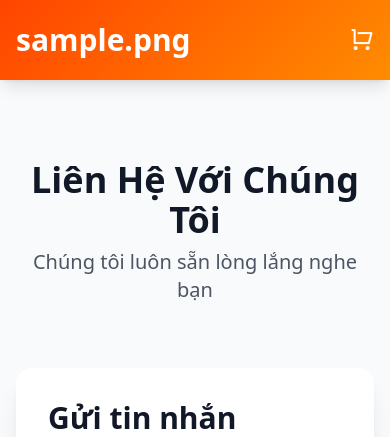
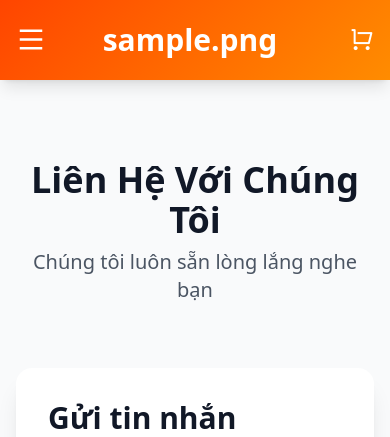
Before and after one commit to tunglb94/bjf-jewelry-store, a Django app: page /lien-he/ in a window 390 px wide. Shown: the top 437 px of the page. Run offline with Django 4.2, Linux system fonts and the light colour scheme; tables that the repository leaves empty hold one stand-in row (values such as "Sample post"); some libraries are stand-ins or nearby versions.

Commit message:
Add responsive mobile menu

```diff
--- a/templates/store/base.html
+++ b/templates/store/base.html
@@ -59,13 +59,21 @@
     <header class="gradient-bg shadow-lg sticky top-0 z-50">
         <div class="max-w-7xl mx-auto px-4 sm:px-6 lg:px-8">
             <div class="flex items-center justify-between h-20">
+                <div class="md:hidden">
+                    <button id="mobile-menu-button" class="text-white">
+                        <i class="ri-menu-line text-3xl"></i>
+                    </button>
+                </div>
+
                 <a href="{% url 'store:home' %}" class="text-white text-3xl font-bold">{{ settings.logo_text }}</a>
+
                 <nav class="hidden md:flex space-x-8">
                     <a href="{% url 'store:home' %}" class="{% if request.resolver_match.url_name == 'home' %}text-yellow-300 font-bold{% else %}text-white hover:text-yellow-200{% endif %} transition-colors">Trang chủ</a>
                     <a href="{% url 'store:product_list' %}" class="{% if request.resolver_match.url_name == 'product_list' %}text-yellow-300 font-bold{% else %}text-white hover:text-yellow-200{% endif %} transition-colors">Sản phẩm</a>
                     <a href="{% url 'store:post_list' %}" class="{% if request.resolver_match.url_name == 'post_list' %}text-yellow-300 font-bold{% else %}text-white hover:text-yellow-200{% endif %} transition-colors">Tin tức</a>
                     <a href="{% url 'store:contact' %}" class="{% if request.resolver_match.url_name == 'contact' %}text-yellow-300 font-bold{% else %}text-white hover:text-yellow-200{% endif %} transition-colors">Liên hệ</a>
                 </nav>
+
                 <div class="flex items-center space-x-4">
                     <div class="relative hidden lg:block">
                         <input type="text" placeholder="Tìm kiếm sản phẩm..." class="w-64 px-4 py-2 rounded-full border-none text-gray-800 focus:outline-none focus:ring-2 focus:ring-yellow-300"/>
@@ -81,6 +89,21 @@
             </div>
         </div>
     </header>
+
+    <div id="mobile-menu" class="fixed inset-0 bg-black bg-opacity-50 z-50 transform -translate-x-full transition-transform duration-300 md:hidden">
+        <div class="relative w-64 h-full bg-gray-800 p-6">
+            <button id="close-menu-button" class="absolute top-4 right-4 text-white">
+                <i class="ri-close-line text-3xl"></i>
+            </button>
+            <nav class="flex flex-col space-y-6 mt-12">
+                <a href="{% url 'store:home' %}" class="text-white hover:text-yellow-200">Trang chủ</a>
+                <a href="{% url 'store:product_list' %}" class="text-white hover:text-yellow-200">Sản phẩm</a>
+                <a href="{% url 'store:post_list' %}" class="text-white hover:text-yellow-200">Tin tức</a>
+                <a href="{% url 'store:contact' %}" class="text-white hover:text-yellow-200">Liên hệ</a>
+            </nav>
+        </div>
+    </div>
+
 
     <main>
         {% if messages %}
@@ -154,5 +177,28 @@
             {% endif %}
         {% endfor %}
     </div>
-    </body>
+
+    <script>
+        document.addEventListener('DOMContentLoaded', function () {
+            const mobileMenuButton = document.getElementById('mobile-menu-button');
+            const closeMenuButton = document.getElementById('close-menu-button');
+            const mobileMenu = document.getElementById('mobile-menu');
+
+            mobileMenuButton.addEventListener('click', function () {
+                mobileMenu.classList.remove('-translate-x-full');
+            });
+
+            closeMenuButton.addEventListener('click', function () {
+                mobileMenu.classList.add('-translate-x-full');
+            });
+
+            // Tùy chọn: Đóng menu khi click ra ngoài
+            mobileMenu.addEventListener('click', function (event) {
+                if (event.target === mobileMenu) {
+                    mobileMenu.classList.add('-translate-x-full');
+                }
+            });
+        });
+    </script>
+</body>
 </html>
```
